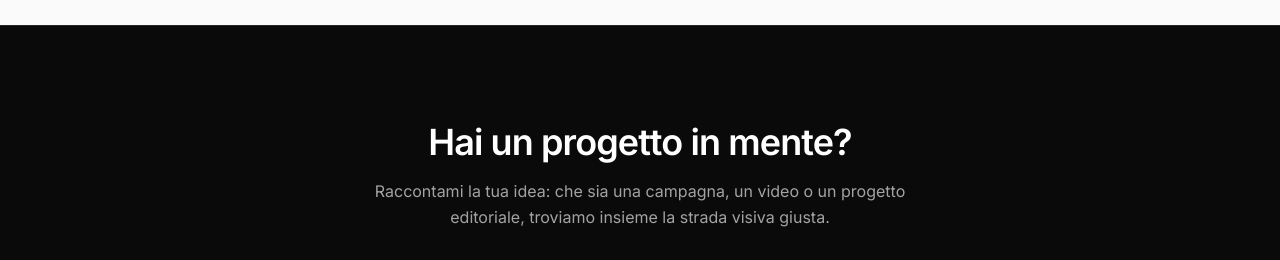
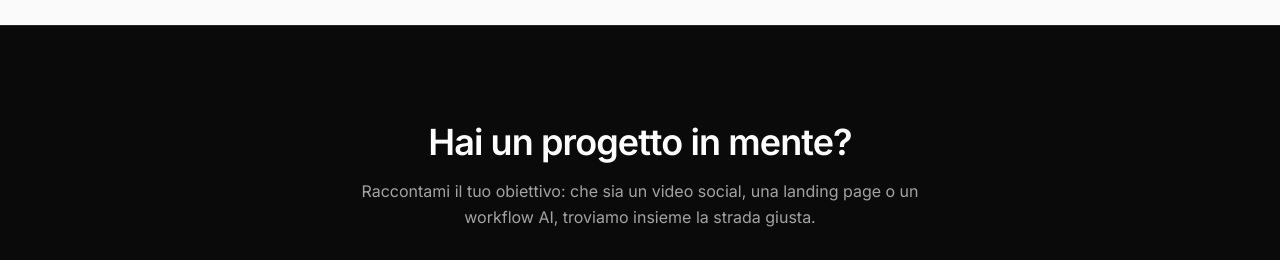
Before and after one commit to Camilla86/Camilla-Patrizi-Portfolio, a Next.js app: page / in a window 1280 px wide. Shown: the part 2809-3069 px from the top of the page. Built offline with nearby package versions, Linux system fonts and the light colour scheme; no server answers.

Commit message:
Home: nuovo copy CTA finale

```diff
--- a/src/app/page.tsx
+++ b/src/app/page.tsx
@@ -19,7 +19,7 @@ export default function HomePage() {
       <AboutTeaser />
       <CTASection
         title="Hai un progetto in mente?"
-        description="Raccontami la tua idea: che sia una campagna, un video o un progetto editoriale, troviamo insieme la strada visiva giusta."
+        description="Raccontami il tuo obiettivo: che sia un video social, una landing page o un workflow AI, troviamo insieme la strada giusta."
       />
     </>
   );
```
